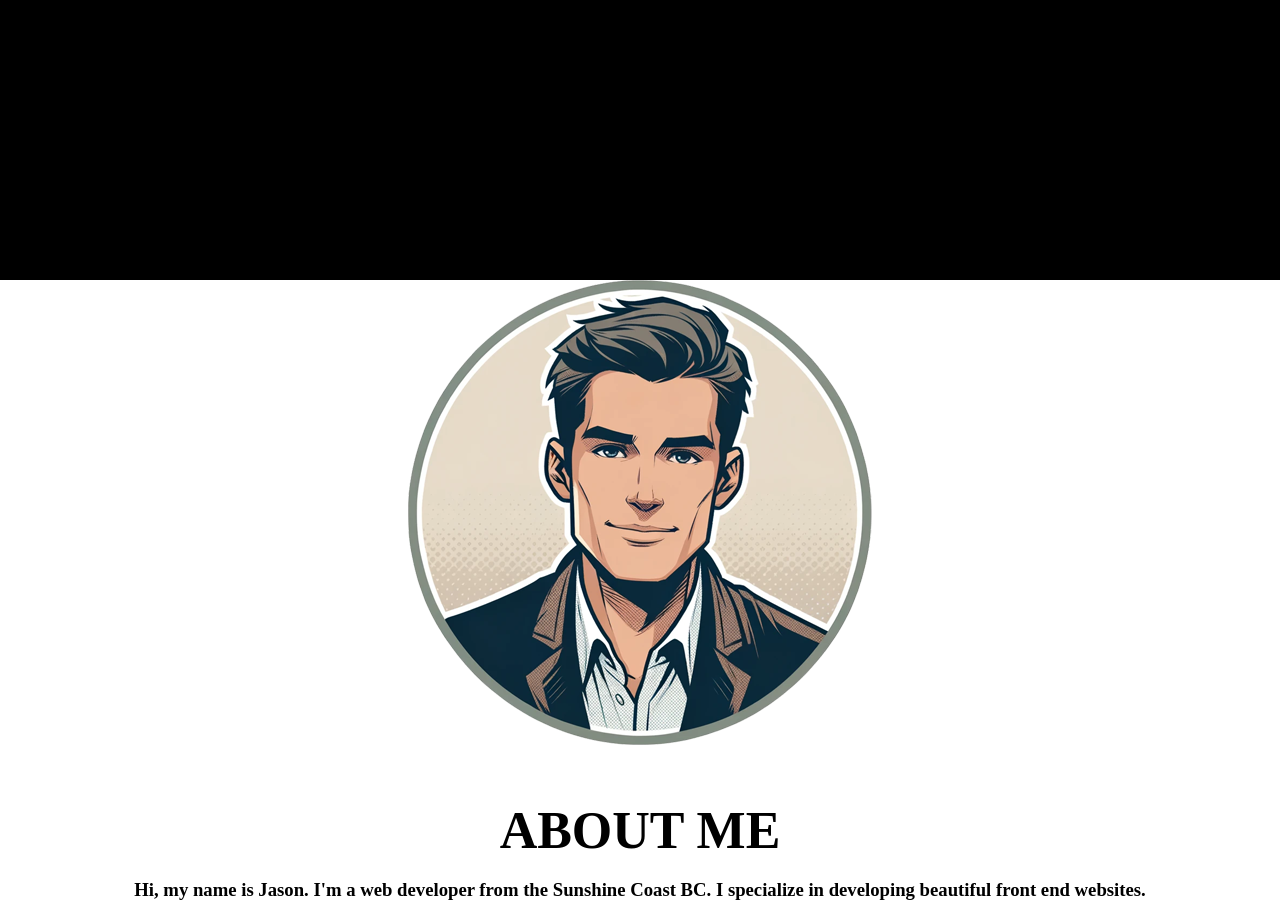
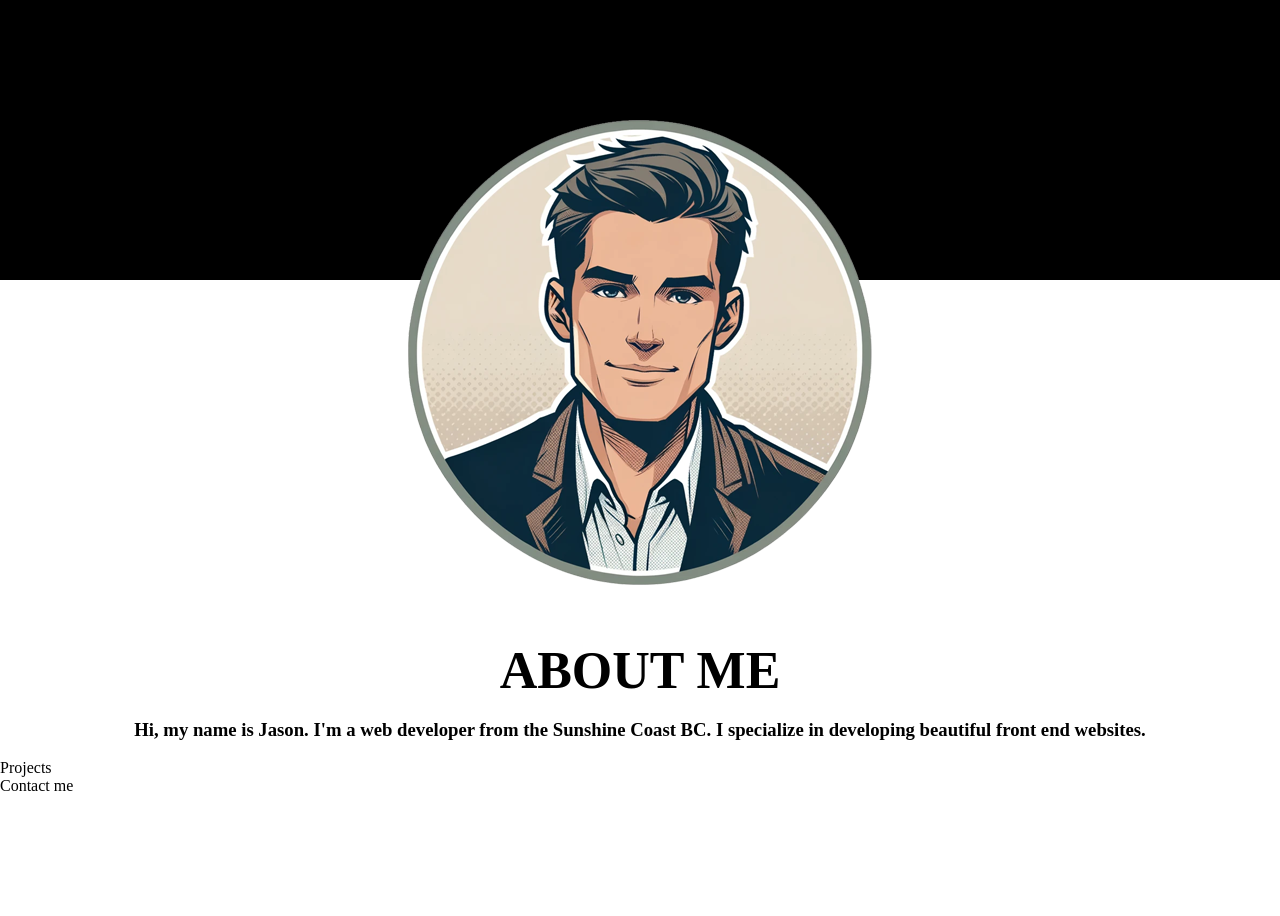
Before and after one commit to JasonBrunch/Portfolio-Basic, a plain HTML site: page index.html in a window 1280 px wide. Shown: the part 920-1836 px from the top of the page. After the commit the page ends 1715 px from the top, so only its background shows below. Drawn offline with Linux system fonts and the light colour scheme; a web font is replaced by a local one.

Commit message:
Merging to laptop version

```diff
--- a/style.css
+++ b/style.css
@@ -55,6 +55,9 @@ h1, h2 {
     height: 25rem;
     background-color: #000;
 }
+.comic-me{
+    margin-top: -10rem;
+}
 .about-page h1{
     padding-top: 3.5rem;
     font-size: 3.25rem;
```
